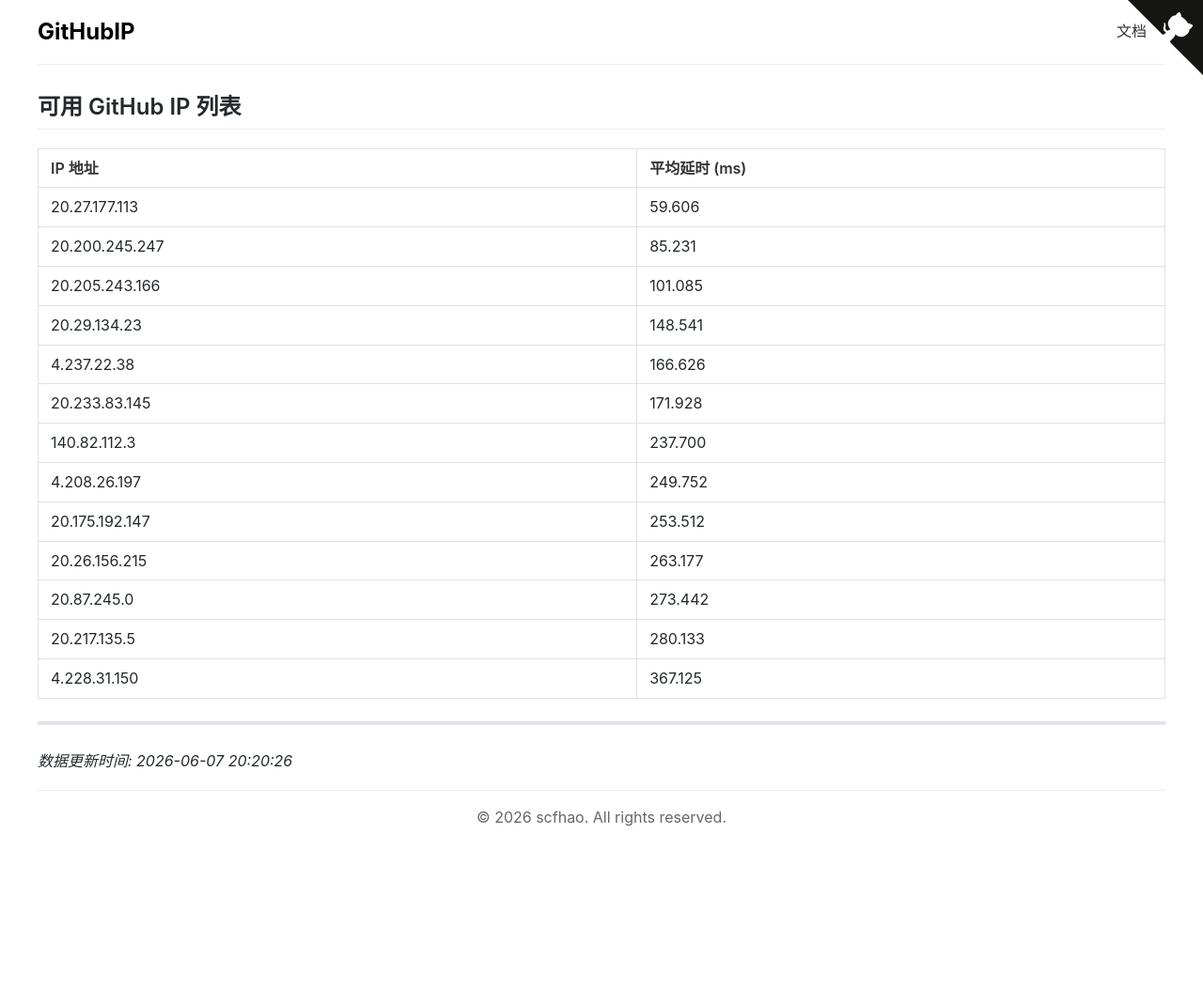
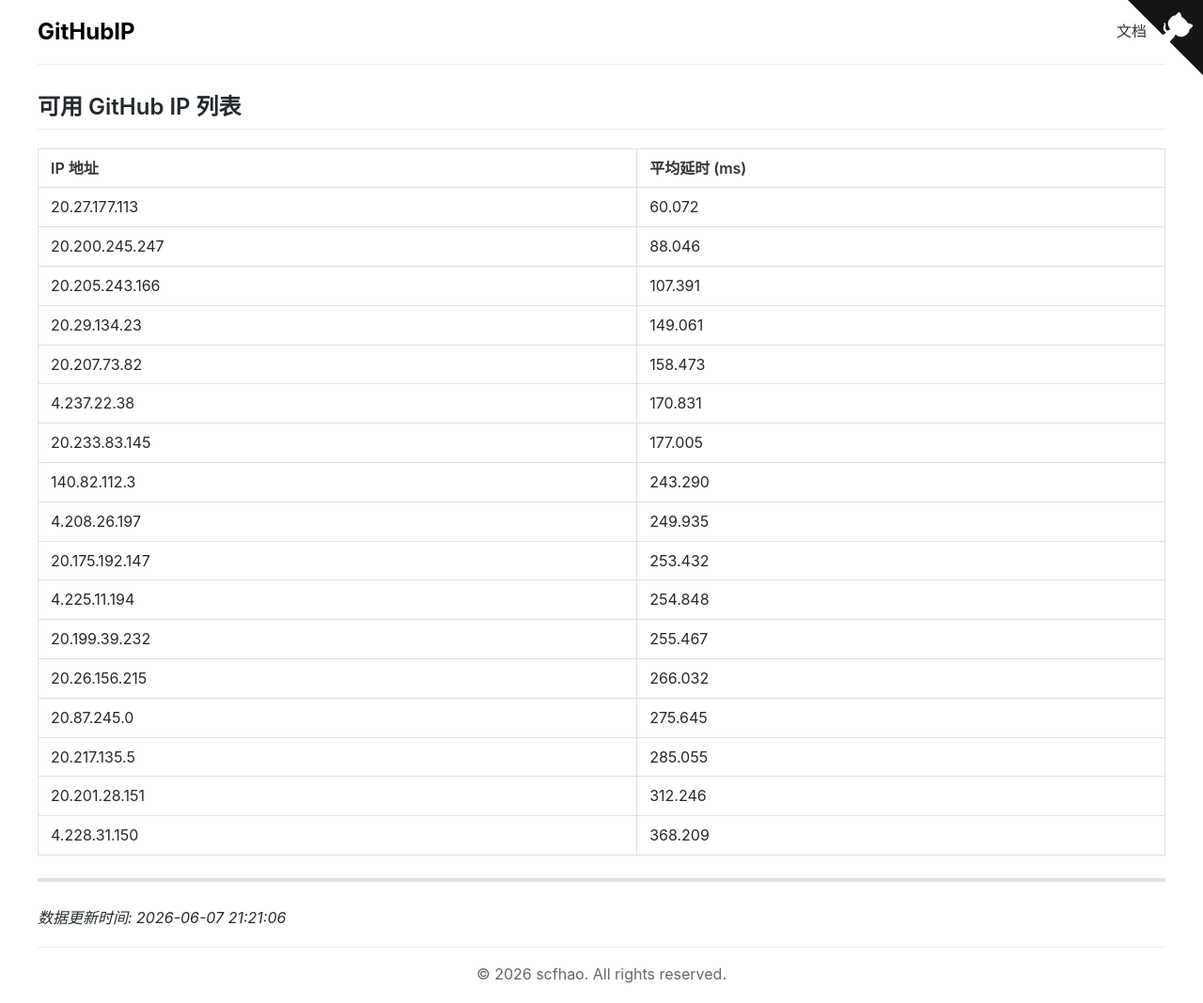
Before and after one commit to scfhao/GitHubIP, a Jekyll site: the page built from index.md, in a window 1280 px wide. Shown: the whole page at 94% size. Built offline with Jekyll 4.4.1, drawn with Linux system fonts in a browser that asks for light colours; before the commit the page ends 901 px from its top, so only the background shows below that.

Commit message:
自动脚本执行 - 2026-06-07 21:21:06

```diff
--- a/index.md
+++ b/index.md
@@ -1,27 +1,31 @@
 ---
 layout: home
 title: GitHub IP 列表
-date: 2026-06-07 20:20:26
+date: 2026-06-07 21:21:06
 ---
 
 ## 可用 GitHub IP 列表
 
 | IP 地址 | 平均延时 (ms) |
 |---------|--------------|
-| 20.27.177.113 | 59.606 |
-| 20.200.245.247 | 85.231 |
-| 20.205.243.166 | 101.085 |
-| 20.29.134.23 | 148.541 |
-| 4.237.22.38 | 166.626 |
-| 20.233.83.145 | 171.928 |
-| 140.82.112.3 | 237.700 |
-| 4.208.26.197 | 249.752 |
-| 20.175.192.147 | 253.512 |
-| 20.26.156.215 | 263.177 |
-| 20.87.245.0 | 273.442 |
-| 20.217.135.5 | 280.133 |
-| 4.228.31.150 | 367.125 |
+| 20.27.177.113 | 60.072 |
+| 20.200.245.247 | 88.046 |
+| 20.205.243.166 | 107.391 |
+| 20.29.134.23 | 149.061 |
+| 20.207.73.82 | 158.473 |
+| 4.237.22.38 | 170.831 |
+| 20.233.83.145 | 177.005 |
+| 140.82.112.3 | 243.290 |
+| 4.208.26.197 | 249.935 |
+| 20.175.192.147 | 253.432 |
+| 4.225.11.194 | 254.848 |
+| 20.199.39.232 | 255.467 |
+| 20.26.156.215 | 266.032 |
+| 20.87.245.0 | 275.645 |
+| 20.217.135.5 | 285.055 |
+| 20.201.28.151 | 312.246 |
+| 4.228.31.150 | 368.209 |
 
 ---
 
-*数据更新时间: 2026-06-07 20:20:26*
+*数据更新时间: 2026-06-07 21:21:06*
```
